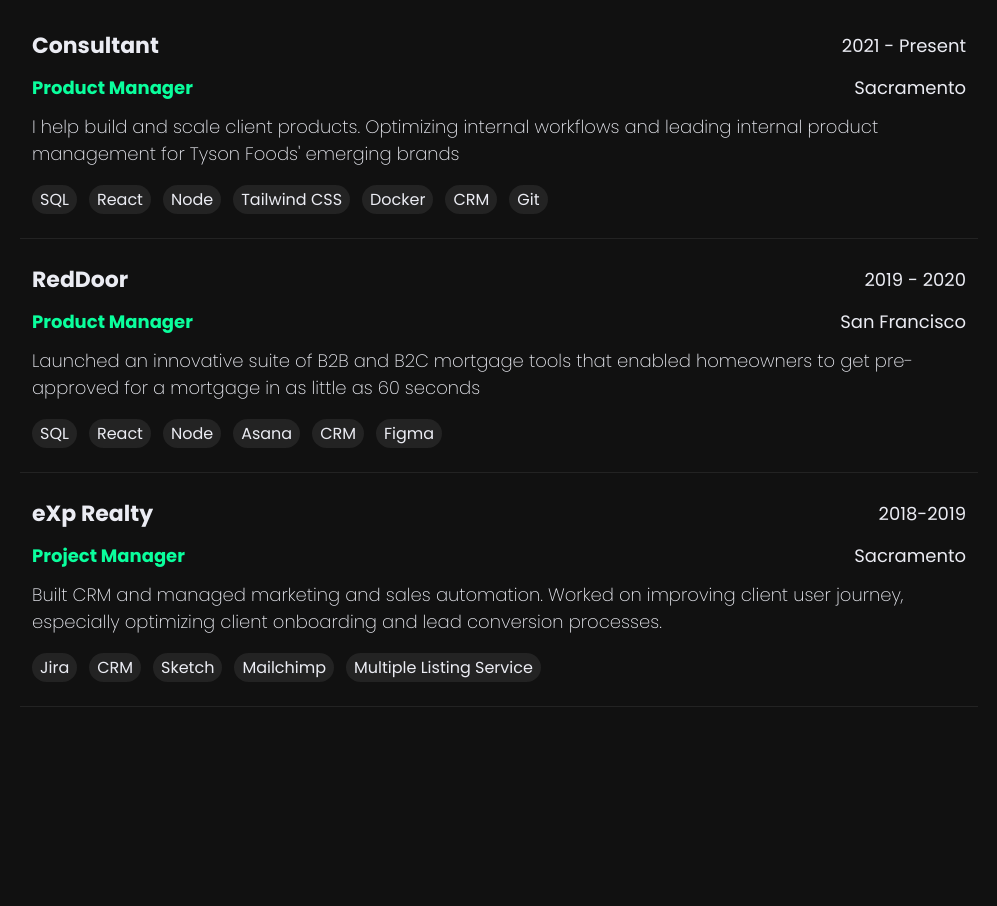
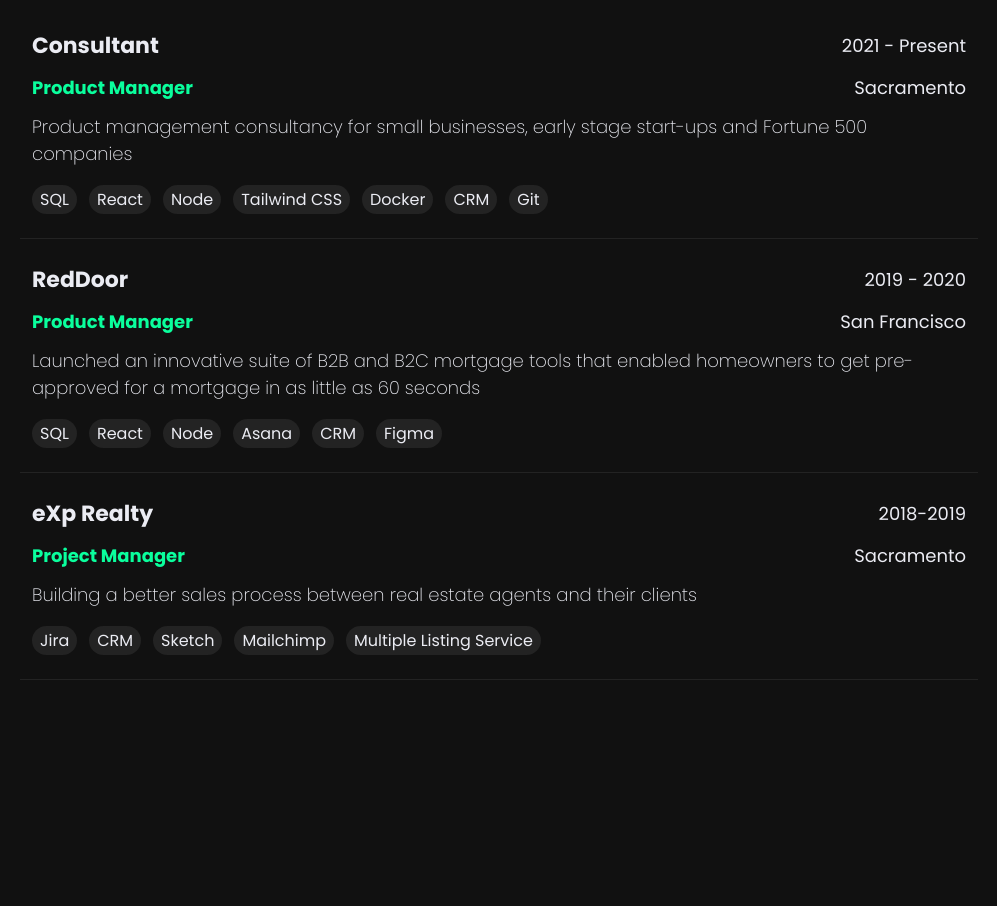
Before and after one commit to 4orrest/personal-portfolio, a Next.js app: page / in a window 1280 px wide. Shown: the part 2901-3807 px from the top of the page, without its empty margins (171-1168 px from the left). Built offline with nearby package versions, Linux system fonts and the light colour scheme.

Commit message:
updated resume

```diff
--- a/components/home/experience/Experience.tsx
+++ b/components/home/experience/Experience.tsx
@@ -19,7 +19,7 @@ const experience = [
     time: "2021 - Present",
     location: "Sacramento",
     description:
-      "I help build and scale client products. Optimizing internal workflows and leading internal product management for Tyson Foods' emerging brands",
+      "Product management consultancy for small businesses, early stage start-ups and Fortune 500 companies",
     tech: ["SQL", "React", "Node", "Tailwind CSS", "Docker", "CRM", "Git"],
   },
   {
@@ -37,7 +37,7 @@ const experience = [
     time: "2018-2019",
     location: "Sacramento",
     description:
-      "Built CRM and managed marketing and sales automation. Worked on improving client user journey, especially optimizing client onboarding and lead conversion processes.",
+      "Building a better sales process between real estate agents and their clients",
     tech: ["Jira", "CRM", "Sketch", "Mailchimp", "Multiple Listing Service"],
   },
 ];
```
Also changed, not shown: 1 other file (tests, documents, lock files or other folders).
